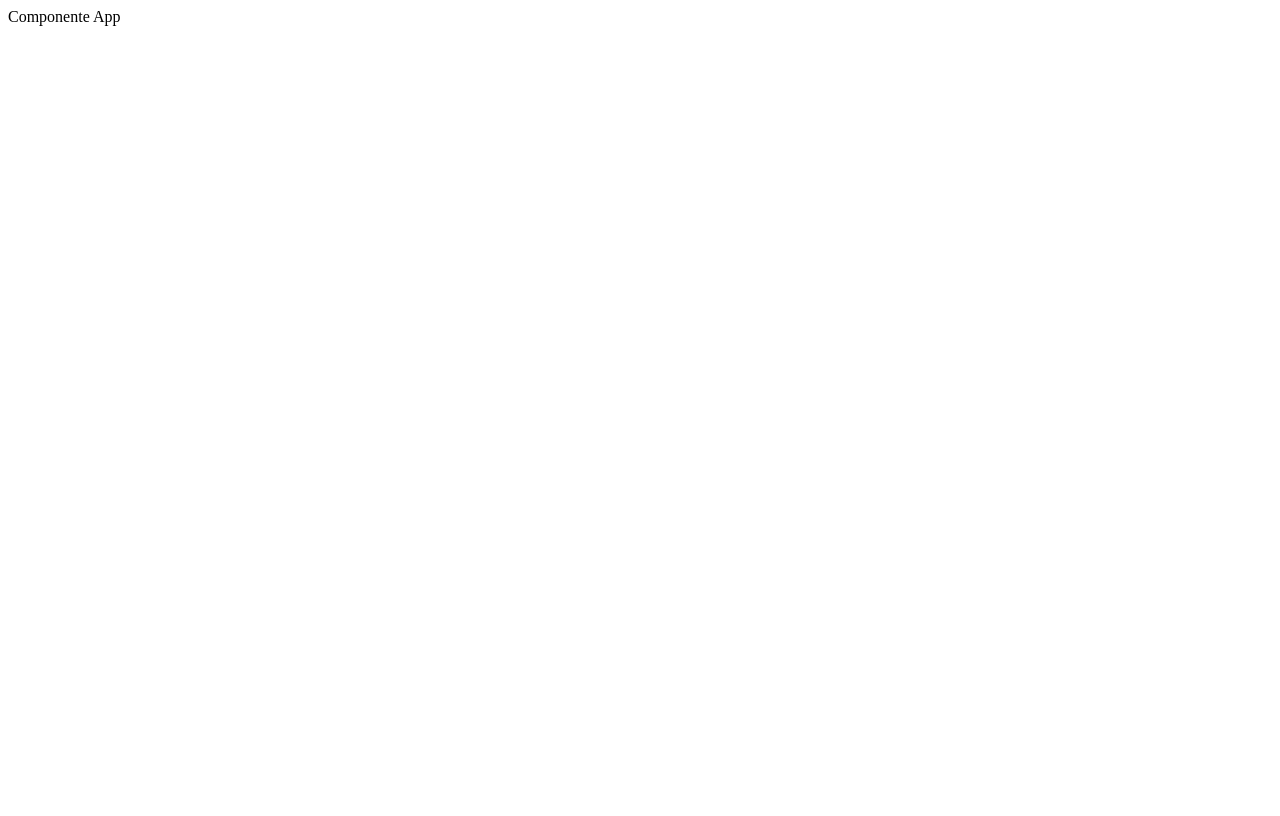
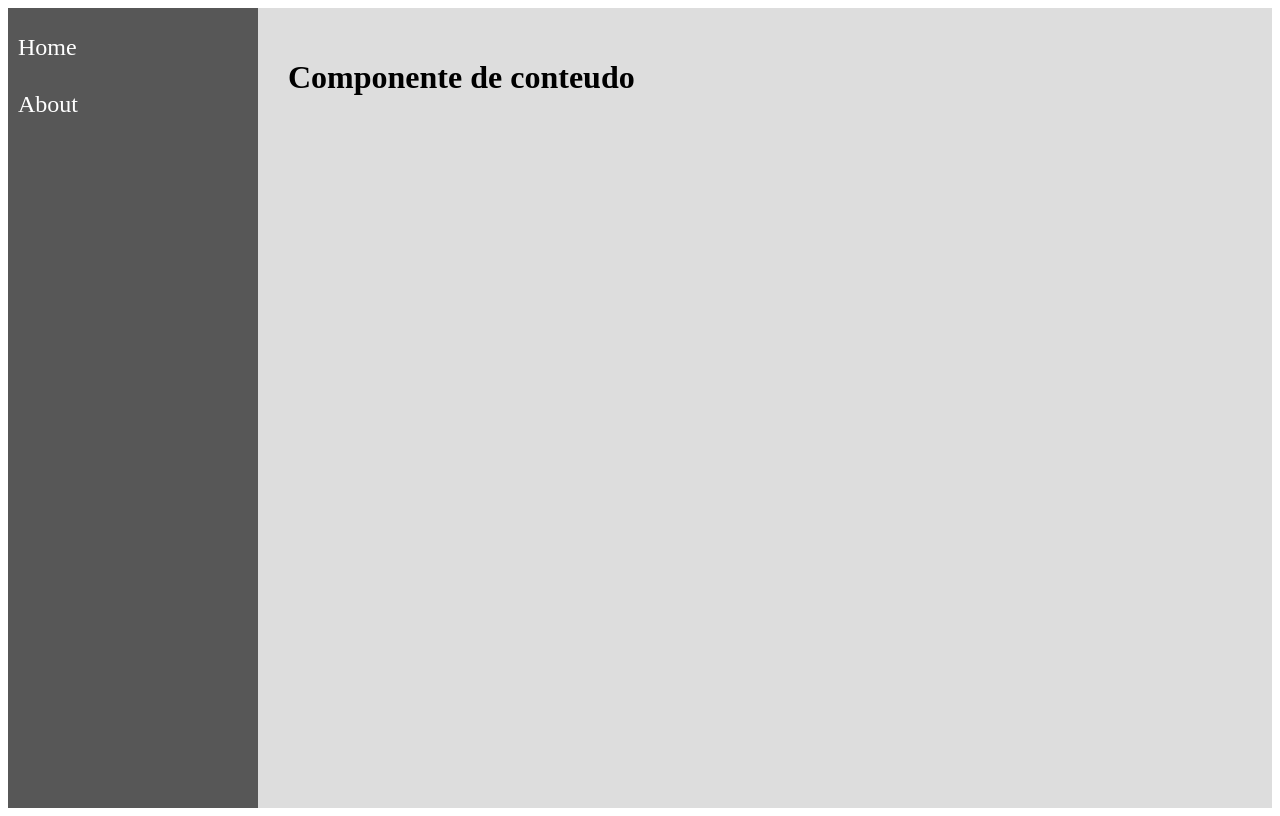
Before and after one commit to jaovw/React, a React (Create React App) app in the folder navegacao/: page / in a window 1280 px wide. Built offline with nearby package versions, Linux system fonts and the light colour scheme.

Commit message:
inserindo os componentes no App

```diff
--- a/navegacao/src/views/App.jsx
+++ b/navegacao/src/views/App.jsx
@@ -1,9 +1,13 @@
 import React from "react";
+import "./App.css"
+import Content from "../components/layouts/Content";
+import Menu from "../components/layouts/Menu";
 
 const App = props => {
     return (
         <div className="App">
-            Componente App
+            <Menu/>
+            <Content/>
         </div>
     )
 }
```
